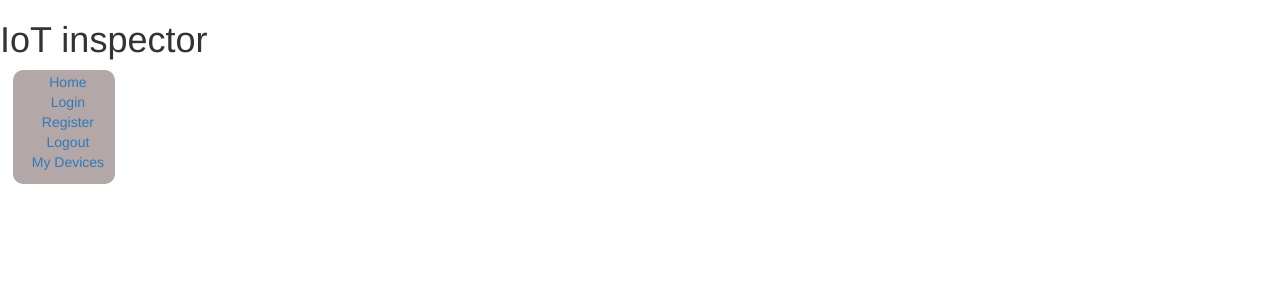
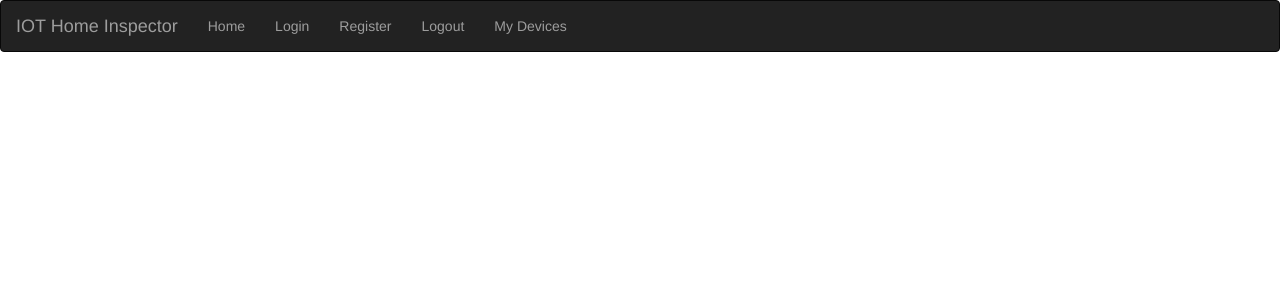
Before and after one commit to rveeblefetzer/IOT-home-inspector, a Django app: page / in a window 1280 px wide. Shown: the top 300 px of the page. Run offline with Django 3.2, Linux system fonts and the light colour scheme; some libraries are stand-ins or nearby versions.

Commit message:
start of page outline

```diff
--- a/IOThomeinspector/IOThomeinspector/static/modules.css
+++ /dev/null
@@ -1,15 +0,0 @@
-nav {
-    position: fixed;
-    background-color: #B3A7A7;
-    width: 8%;
-    margin-left: 1%;
-    border: 2px solid #B3A7A7;
-    border-radius: 10px;
-}
-
-nav ul li{
-    list-style-type: none;
-    margin: auto;
-    text-align: center;
-    margin-left: -55%;
-}
--- a/IOThomeinspector/IOThomeinspector/templates/base.html
+++ b/IOThomeinspector/IOThomeinspector/templates/base.html
@@ -4,21 +4,24 @@
 <head>
     <link href="https://maxcdn.bootstrapcdn.com/bootswatch/3.3.7/simplex/bootstrap.min.css" rel="stylesheet" integrity="sha384-C0X5qw1DlkeV0RDunhmi4cUBUkPDTvUqzElcNWm1NI2T4k8tKMZ+wRPQOhZfSJ9N" crossorigin="anonymous">
     <link rel="stylesheet" type="text/css" href="{% static 'modules.css' %}">
+    <link href="https://fonts.googleapis.com/css?family=Ubuntu" rel="stylesheet">
     <title>{% block title %}{% endblock %}</title>
-    </head>
-    <body>
     <header>
-            <h1>IoT inspector</h1>
-            <nav>
-                <ul>
+        <nav class="navbar navbar-inverse">
+            <div class="container-fluid">
+                <div class="navbar-header">
+                    <a class="navbar-brand" href="#">IOT Home Inspector</a>
+                </div>
+                <div class="collapse navbar-collapse" id="bs-example-navbar-collapse-1">
+                    <ul class="nav navbar-nav">
                         <li><a href="{% url 'home' %}">Home</a></li>
                         <li><a href="{% url 'login' %}">Login</a></li>
                         <li><a href="{% url 'registration_register' %}">Register</a></li>
                         <li><a href="{% url 'logout' %}">Logout</a></li>
                         <li><a href="">My Devices</a></li>
                     </ul>
+                </div>
+            </div>
         </nav>
     </header>
-        {% block body %}{% endblock %}
-    </body>
 </html>
```
Lines whose indentation alone changed are shown as unchanged.
